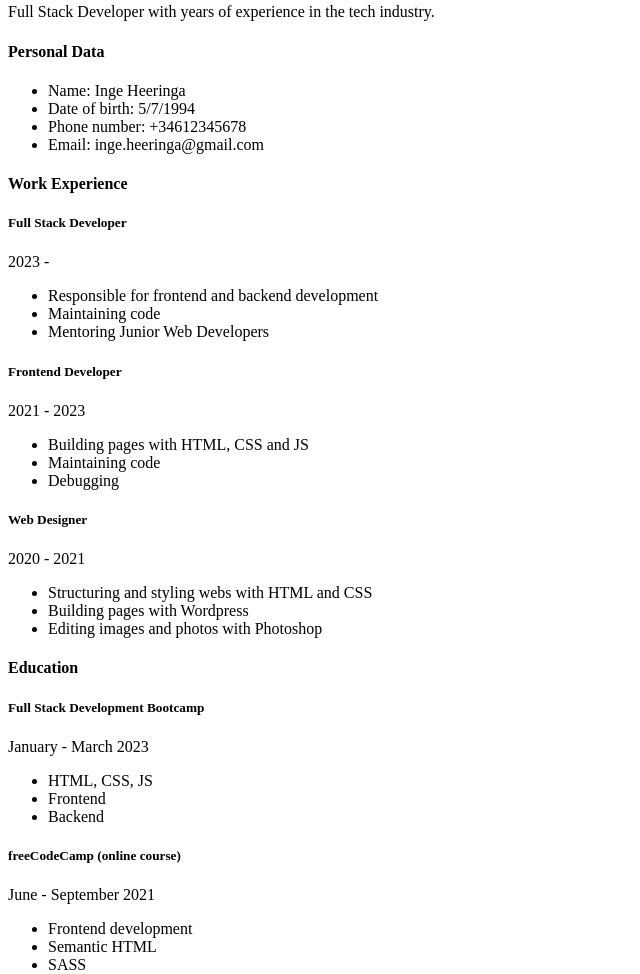
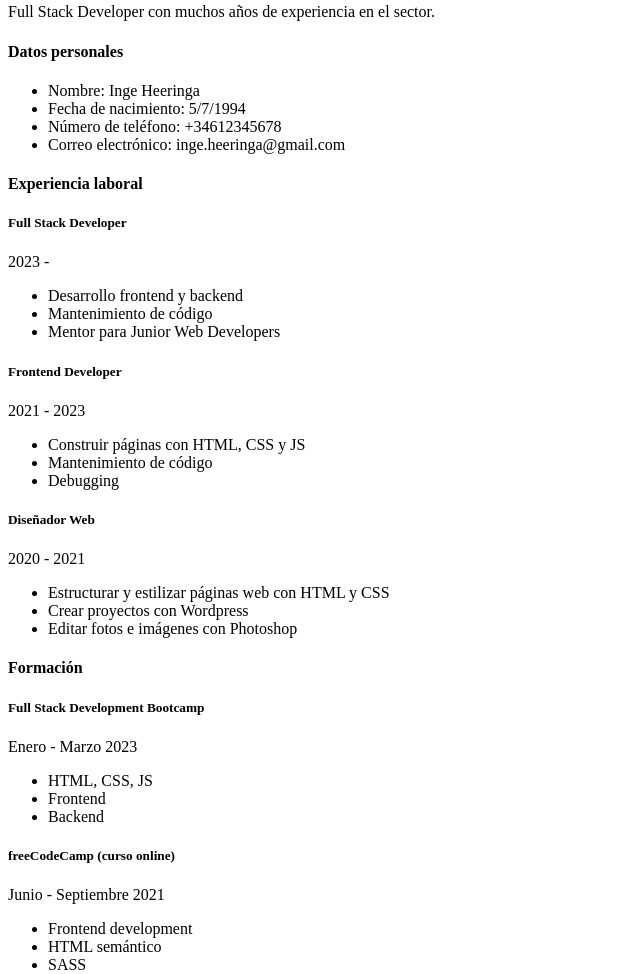
Before and after one commit to jaumecuadrada/202301-w1ch2-Jaume-Cuadrada-Inge-Heeringa, a website: page src/nuestro-cv.html in a window 1280 px wide. Shown: the part 1826-2800 px from the top of the page, without its empty margins (0-640 px from the left). Drawn offline with Linux system fonts and the light colour scheme.

Commit message:
Unify cv file and translate to Spanish

```diff
--- a/src/nuestro-cv.html
+++ b/src/nuestro-cv.html
@@ -27,11 +27,11 @@
       <img src="./FOTO CARNET.jpg" alt="fotografia del curriculum
       " width="245,6" height="302,3">
       <section>
-        <p>Full Stack Developer with years of experience in the tech industry.</p>
-        <h4>Personal Data</h4>
+        <p>Técnico de sonido apasionado por el desarrollo web.</p>
+        <h4>Datos personales</h4>
         <ul>
           <li>Nombre: Jaume Cuadrada</li>
-          <li>fecha de nacimiento: 1172/1981</li>
+          <li>Fecha de nacimiento: 1172/1981</li>
           <li>Numero de teléfono: +34606326395</li>
           <li>Email: jaumecuadrada.audio@gmail.com</li>
         </ul>
@@ -42,7 +42,7 @@
         <p>2023 -</p>
         <ul>
           <li>Responsable de frontend and backend development</li>
-          <li>Manenimiento de código</li>
+          <li>Mantenimiento de código</li>
         </ul>
         <h5>Técnico de sonido</h5>
         <p>2020 - 2023</p>
@@ -55,12 +55,12 @@
       <section>
         <h4>Estudios</h4>
         <h5>Curso Photoshop </h5>
-        <p>Enero a marzo 2022</p>
+        <p>Enero - marzo 2022</p>
         <ul>
           <li>Modificacion de fotografia</li>
         </ul>
         <h5>Curso Udemy</h5>
-        <p>Setiembre a Junio 2021</p>
+        <p>Septiembre - Junio 2021</p>
         <ul>
           <li>Frontend development</li>
           <li>React</li>
@@ -72,53 +72,53 @@
       <h3>Inge Heeringa</h3>
       <img src="./inge-heeringa.png" alt="Inge sonriendo" width="300" height="400">
       <section>
-        <p>Full Stack Developer with years of experience in the tech industry.</p>
-        <h4>Personal Data</h4>
+        <p>Full Stack Developer con muchos años de experiencia en el sector.</p>
+        <h4>Datos personales</h4>
         <ul>
-          <li>Name: Inge Heeringa</li>
-          <li>Date of birth: 5/7/1994</li>
-          <li>Phone number: +34612345678</li>
-          <li>Email: inge.heeringa@gmail.com</li>
+          <li>Nombre: Inge Heeringa</li>
+          <li>Fecha de nacimiento: 5/7/1994</li>
+          <li>Número de teléfono: +34612345678</li>
+          <li>Correo electrónico: inge.heeringa@gmail.com</li>
         </ul>
       </section>
       <section>
-        <h4>Work Experience</h4>
+        <h4>Experiencia laboral</h4>
         <h5>Full Stack Developer</h5>
         <p>2023 -</p>
         <ul>
-          <li>Responsible for frontend and backend development</li>
-          <li>Maintaining code</li>
-          <li>Mentoring Junior Web Developers</li>
+          <li>Desarrollo frontend y backend</li>
+          <li>Mantenimiento de código</li>
+          <li>Mentor para Junior Web Developers</li>
         </ul>
         <h5>Frontend Developer</h5>
         <p>2021 - 2023</p>
         <ul>
-          <li>Building pages with HTML, CSS and JS</li>
-          <li>Maintaining code</li>
+          <li>Construir páginas con HTML, CSS y JS</li>
+          <li>Mantenimiento de código</li>
           <li>Debugging</li>
         </ul>
-        <h5>Web Designer</h5>
+        <h5>Diseñador Web</h5>
         <p>2020 - 2021</p>
         <ul>
-          <li>Structuring and styling webs with HTML and CSS</li>
-          <li>Building pages with Wordpress</li>
-          <li>Editing images and photos with Photoshop</li>
+          <li>Estructurar y estilizar páginas web con HTML y CSS</li>
+          <li>Crear proyectos con Wordpress</li>
+          <li>Editar fotos e imágenes con Photoshop</li>
         </ul>
       </section>
       <section>
-        <h4>Education</h4>
+        <h4>Formación</h4>
         <h5>Full Stack Development Bootcamp</h5>
-        <p>January - March 2023</p>
+        <p>Enero - Marzo 2023</p>
         <ul>
           <li>HTML, CSS, JS</li>
           <li>Frontend</li>
           <li>Backend</li>
         </ul>
-        <h5>freeCodeCamp (online course)</h5>
-        <p>June - September 2021</p>
+        <h5>freeCodeCamp (curso online)</h5>
+        <p>Junio - Septiembre 2021</p>
         <ul>
           <li>Frontend development</li>
-          <li>Semantic HTML</li>
+          <li>HTML semántico</li>
           <li>SASS</li>
         </ul>
       </section>
```
Also changed, not shown: src/index.html (+0 -1 lines), src/quienes-somos.html (+1 -2 lines).
